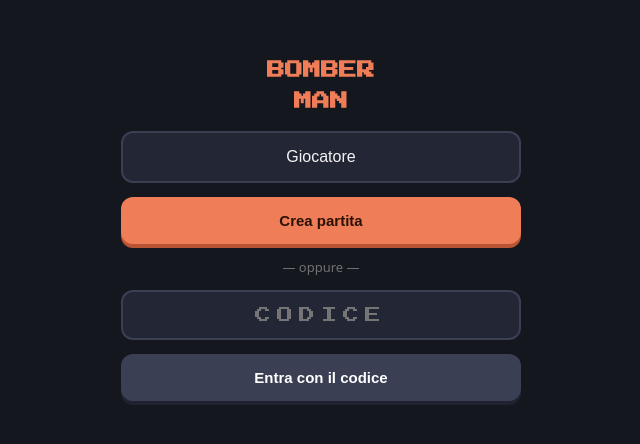
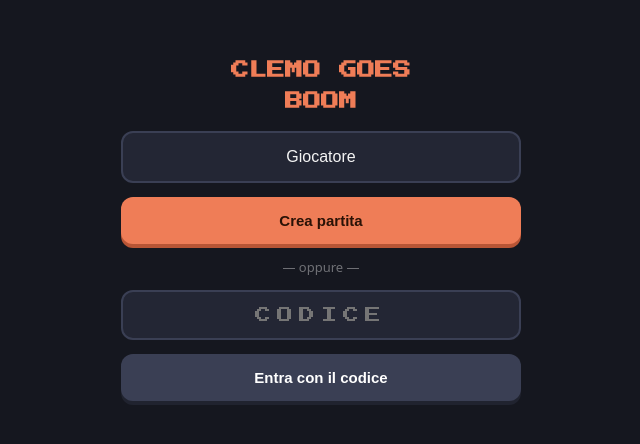
Before and after one commit to Clemo-pew/boombah, a website: page public/index.html in a window 1280 px wide. Shown: the part 156-600 px from the top of the page, without its empty margins (319-959 px from the left). Drawn offline with nearby package versions, Linux system fonts and the light colour scheme; no server answers.

Commit message:
Update index.html

```diff
--- a/public/index.html
+++ b/public/index.html
@@ -81,7 +81,7 @@
 
   <!-- MENU -->
   <div class="schermata attiva" id="menu">
-    <h1>BOMBER<br>MAN</h1>
+    <h1>CLEMO GOES<br>BOOM</h1>
     <input id="campoNome" placeholder="Il tuo nome" maxlength="12" value="Giocatore">
     <button class="primario" id="btnCrea">Crea partita</button>
     <div class="separatore">— oppure —</div>
```
